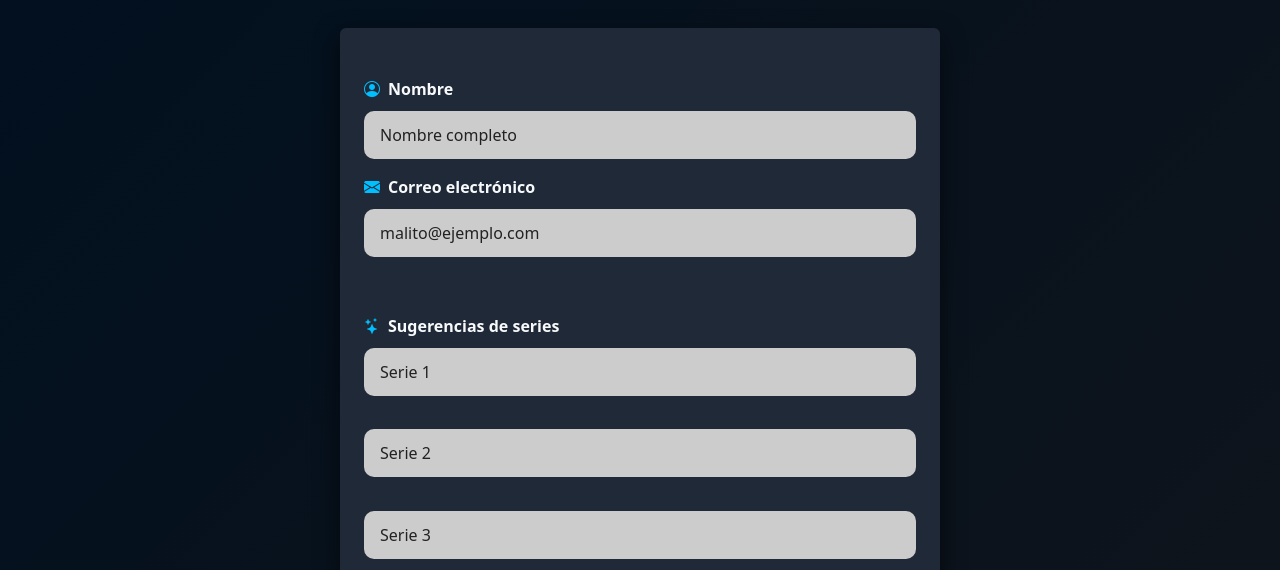
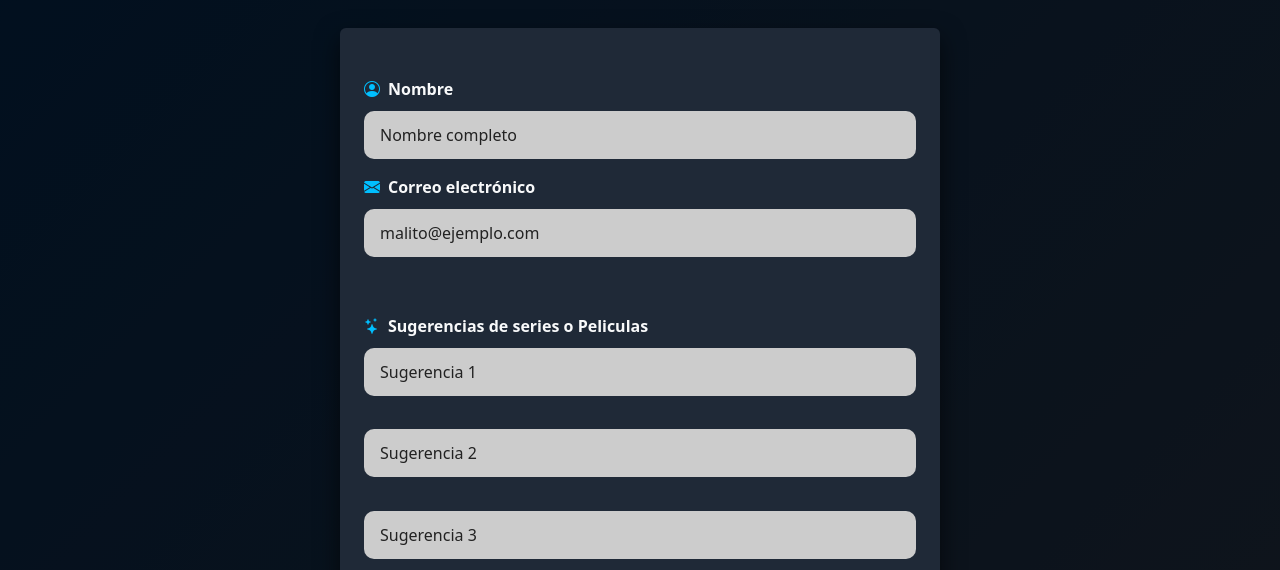
Before and after one commit to LeoSoriano/SpoilerFree, a website: page pages/contacto.html in a window 1280 px wide. Shown: the part 382-952 px from the top of the page. Drawn offline with nearby package versions, Linux system fonts and the light colour scheme; a web font is replaced by a local one.

Commit message:
Open graph arreglado completamente

```diff
--- a/pages/contacto.html
+++ b/pages/contacto.html
@@ -11,13 +11,13 @@
     <!--! KEYWORDS -->
     <meta name="keywords" content="series, peliculas, trailers, Netflix, HBO, Apple tv. Prime Video, Paramount, Novedades,  contacto">
     <!--! DESCRIPTION -->
-    <meta name="description" content="Buscas que hay de nuevo en el cine y la television. Aca te lo contamos... ">
+    <meta name="description" content="¿Buscas información sobre tus series o películas favoritas? Escríbenos y te contamos todo lo que quieras saber.">
     <link rel="icon" href="../img/favicon.ico" type="image/x-icon">
     <link rel="icon" type="../img/favicon32.png" href="image/png">
     <link rel="apple-touch-icon" href="../img/apple.png">
         <!-- Protocolo Open Graph -->
     <meta property="og:title" content="SpoilerFree" /> <!--Titulo de la pagina-->
-    <meta property="og:description" content="Descubre las últimas novedades, tráilers y estrenos de tus plataformas favoritas como Netflix, HBO, Apple TV y más." /> <!--Descripcion de la pagina-->
+    <meta property="og:description" content="¿Buscas información sobre tus series o películas favoritas? Escríbenos y te contamos todo lo que quieras saber." /> <!--Descripcion de la pagina-->
     <meta property="og:image" content="https://spoiler-free.netlify.app/img/logo2.jpg" /> <!--Imagen que se visualiza en el url-->
     <meta property="og:image:type" content="image/jpeg" /> <!--Es una imagen de tipo jpeg-->
     <meta property="og:image:width" content="1200" />
@@ -28,7 +28,7 @@
     <meta property="og:locale" content="es_MX" /> <!--Localizacion de la pagina-->
     <meta name="twitter:card" content="summary_large_image" /> <!--Muestra la imagen larga en tw-->
     <meta name="twitter:title" content="SpoilerFree" />
-    <meta name="twitter:description"  content="Descubre las últimas novedades, tráilers y estrenos de tus plataformas favoritas como Netflix, HBO, Apple TV y más." />
+    <meta name="twitter:description"  content="¿Buscas información sobre tus series o películas favoritas? Escríbenos y te contamos todo lo que quieras saber." />
     <meta name="twitter:image" content="https://spoiler-free.netlify.app/img/logo2.jpg" />
 
     <title>SpoilerFree</title>
@@ -95,12 +95,12 @@
                 </div>
 
                 <div class="mb-3">
-                    <label class="form-label text-light"><i class="bi bi-stars me-2"></i>Sugerencias de series</label>
-                    <input type="text" class="form-control mb-2" id="serie1" placeholder="Serie 1">
+                    <label class="form-label text-light"><i class="bi bi-stars me-2"></i>Sugerencias de series o Peliculas</label>
+                    <input type="text" class="form-control mb-2" id="serie1" placeholder="Sugerencia 1">
                     <br>
-                    <input type="text" class="form-control mb-2" id="serie2" placeholder="Serie 2">
+                    <input type="text" class="form-control mb-2" id="serie2" placeholder="Sugerencia 2">
                     <br>
-                    <input type="text" class="form-control" id="serie3" placeholder="Serie 3">
+                    <input type="text" class="form-control" id="serie3" placeholder="Sugerencia 3">
                     <br>
                 </div>
 
```
Also changed, not shown: index.html (+3 -3 lines), pages/peliculas.html (+3 -3 lines), pages/series.html (+3 -3 lines), pages/trailers.html (+3 -3 lines).
